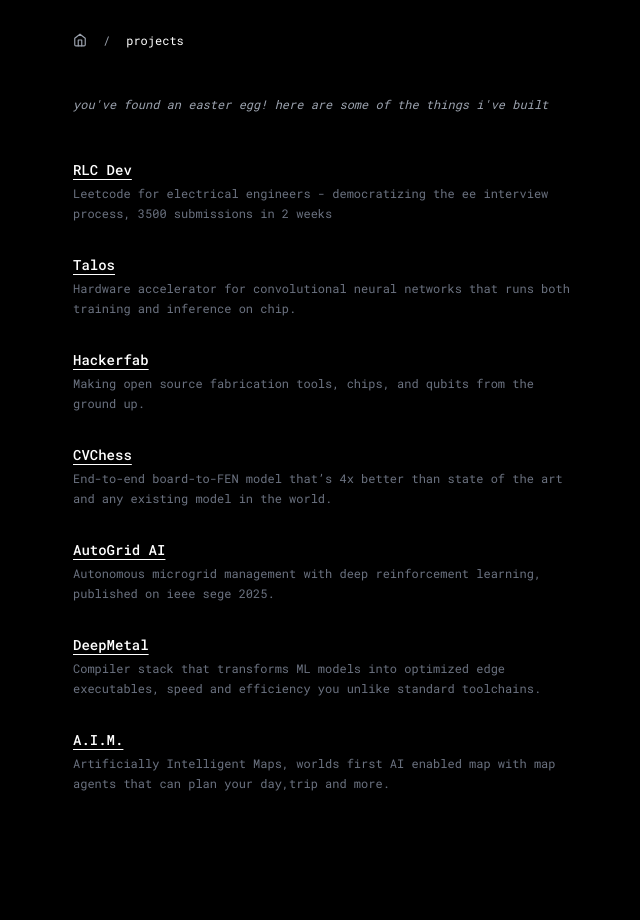
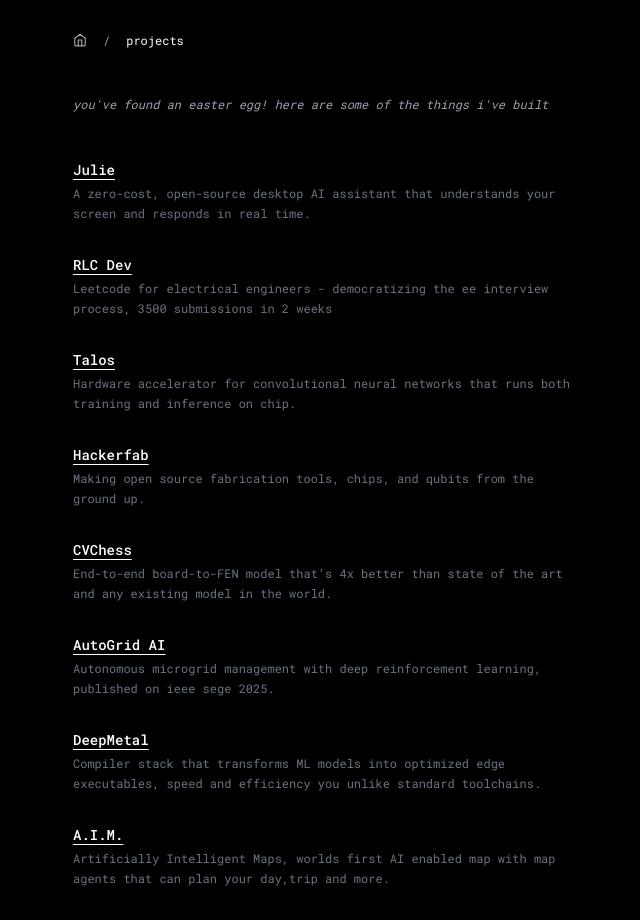
Before and after one commit to Luthiraa/v2, a Next.js app: page /projects in a window 1280 px wide. Shown: the whole page, without its empty margins (317-957 px from the left). Before the commit the page ends 825 px from the top, so only its background shows below. Built offline with nearby package versions, Linux system fonts and the light colour scheme.

Commit message:
auto add

```diff
--- a/app/projects/page.tsx
+++ b/app/projects/page.tsx
@@ -1,6 +1,11 @@
 import Link from "next/link";
 
 const projects = [
+    {
+        title: "Julie",
+        description: "A zero-cost, open-source desktop AI assistant that understands your screen and responds in real time.",
+        href: "https://github.com/Luthiraa/julie?tab=readme-ov-file"
+    },
     {
         title: "RLC Dev",
         description: "Leetcode for electrical engineers - democratizing the ee interview process, 3500 submissions in 2 weeks",
```
